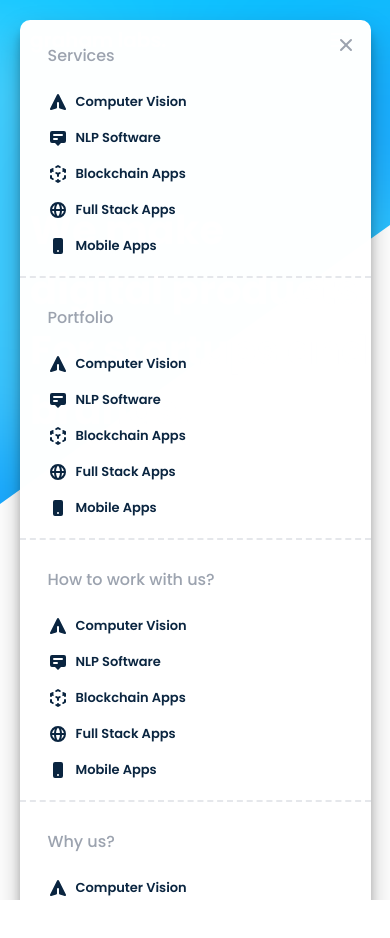
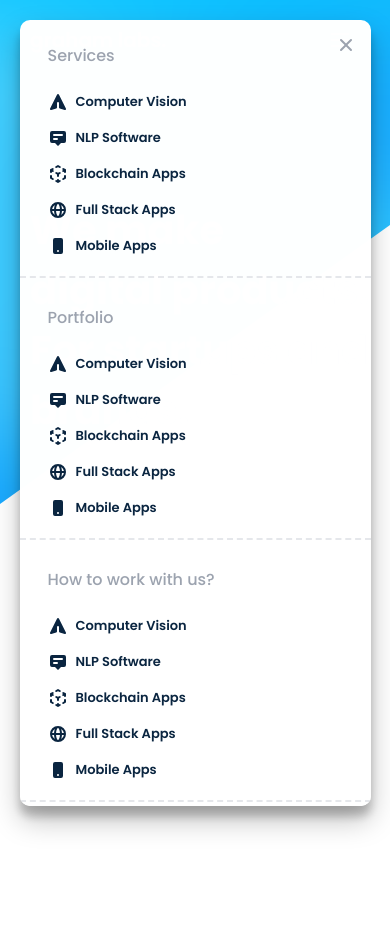
Before and after one commit to Graham-Labs/agency, a Next.js app: page / in a window 390 px wide. Both pictures are taken after a click on the element 340 px from the left and 40 px from the top of the page. Shown: the top 938 px of the page. Before the commit the page ends 900 px from the top, so only its background shows below. Built offline with nearby package versions, Linux system fonts and the light colour scheme.

Commit message:
Fixed Overflow

```diff
--- /dev/null
+++ b/components/CompaniesWorkedWith.js
@@ -0,0 +1,7 @@
+import React from 'react';
+
+function CompaniesWorkedWith() {
+  return <div className='w-full h-12'></div>;
+}
+
+export default CompaniesWorkedWith;
--- a/components/HeroSection.js
+++ b/components/HeroSection.js
@@ -13,7 +13,7 @@ function HeroSection() {
 	};
 
 	return (
-		<div className="h-[900px] w-screen bg-white flex items-start relative">
+		<div className="h-[900px] w-screen bg-white flex items-start relative overflow-y-visible">
 			<HeroSectionBG></HeroSectionBG>
 			<AnimatePresence
 				initial={false}
--- a/components/MenuModal.js
+++ b/components/MenuModal.js
@@ -82,7 +82,7 @@ const Modal = ({ handleClose, text }) => {
 					heading={"How to work with us?"}
 					items={services}
 				/>
-				<MenuSection heading={"Why us?"} items={services} />
+				{/* <MenuSection heading={"Why us?"} items={services} /> */}
 			</div>
 		</ModalWrapper>
 	);
@@ -110,4 +110,6 @@ const ModalWrapper = styled(motion.div)`
 	display: flex;
 	align-items: center;
 	justify-content: center;
+
+	overflow-y: hidden;
 `;
--- a/components/MenuSection.js
+++ b/components/MenuSection.js
@@ -2,7 +2,7 @@ import { AnnotationIcon,PaperAirplaneIcon } from "@heroicons/react/solid";
 
 const MenuSection = ({ heading }) => {
 	return (
-		<ul className="flex flex-col justify-between items-center font-poppins font-normal text-[16px] my-1 w-full border-t-[#0a2540] border-dashed border-b-2 ">
+		<ul className="flex flex-col justify-between items-center font-poppins font-normal text-[16px] my-1 w-full border-t-[#0a2540] border-dashed border-b-2">
 			<li className="my-3 w-full">
 				<div className="h-[40px] flex items-center px-7 font-medium text-gray-400 mb-2">
 					{heading}
--- a/pages/index.js
+++ b/pages/index.js
@@ -2,6 +2,8 @@ import Image from "next/image";
 import styles from "../styles/Home.module.css";
 import HiddenHeadTag from "../components/HiddenHeadTag";
 import ComingSoon from "../components/ComingSoon";
+import CompaniesWorkedWith from "../components/CompaniesWorkedWith";
+
 // import HeroSection from "../components/HeroSectionBG";
 import dynamic from "next/dynamic";
 
@@ -18,6 +20,7 @@ export default function Home() {
 			{/* Nav Bar */}
 			{/* Hero Section */}
 			<HeroSection />
+			<CompaniesWorkedWith />
 
 			{/* CompaniesWorkedWith */}
 			{/* Our Services */}
```
